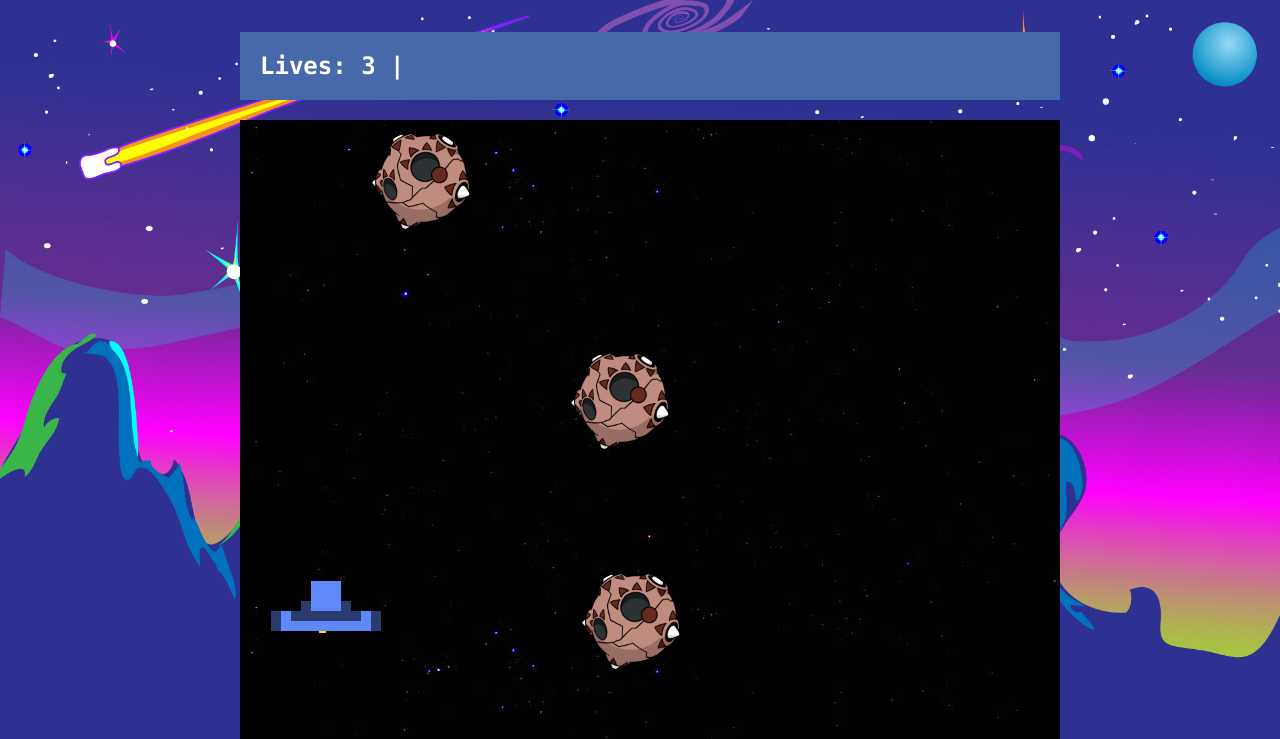
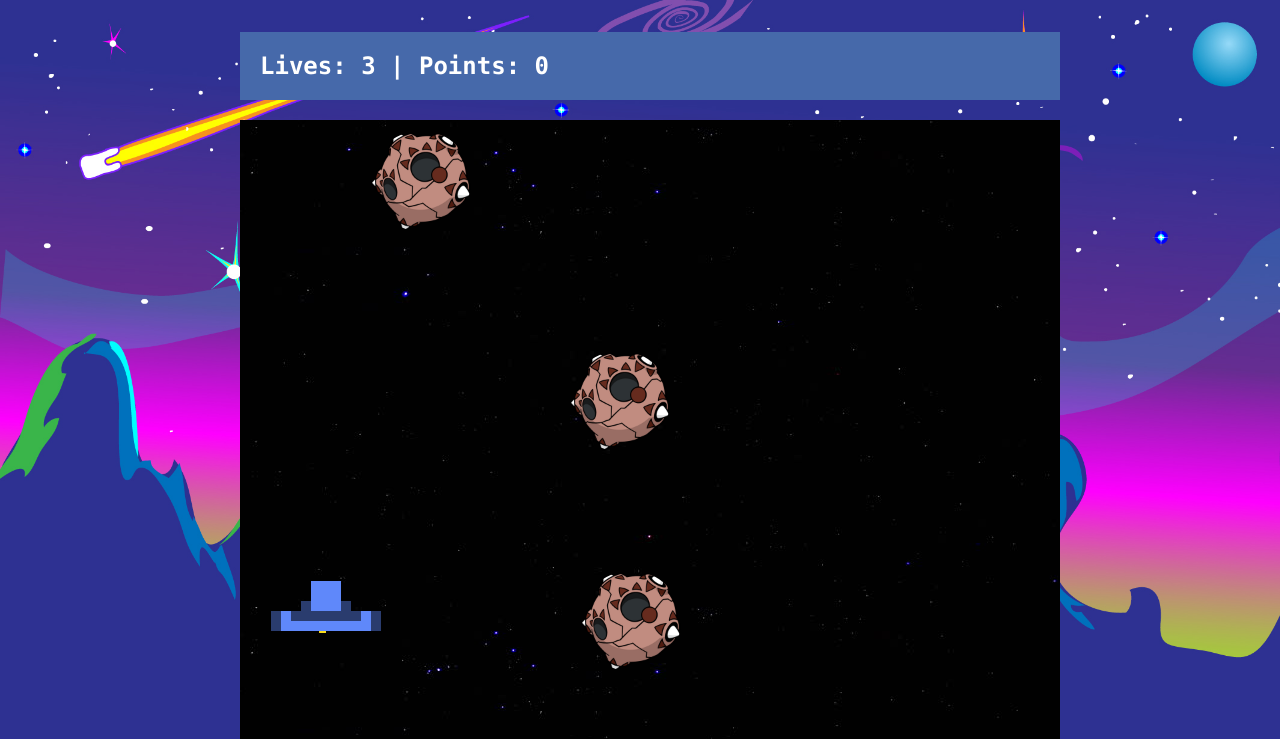
Before and after one commit to EvelinSzabados/js-game, a Flask app: page /game in a window 1280 px wide. Shown: the top 739 px of the page. Run offline with Flask 2, Linux system fonts and the light colour scheme.

Commit message:
Counting points

```diff
--- a/server.py
+++ b/server.py
@@ -17,6 +17,9 @@ def game():
 def game_over():
     return render_template('game_over.html')
 
+@app.route('/next_level')
+def winner():
+    return render_template('winner.html')
 
 if __name__ == '__main__':
     app.run(debug=True)
--- a/static/js/game.js
+++ b/static/js/game.js
@@ -50,23 +50,41 @@ function handleMeteor(){
     }, 5);
 
 }
-function set_session_json(json_name, item){
+function set_session_life(json_name, item){
     return localStorage.setItem(json_name, JSON.stringify(item));
 }
 
-function get_session_item(json_name){
+function get_session_life(json_name){
     return JSON.parse((localStorage.getItem(json_name)));
 }
-
+function set_session_points(json_name, point){
+    return localStorage.setItem(json_name, JSON.stringify(point));
+}
+function get_session_points(json_name){
+    return JSON.parse((localStorage.getItem(json_name)));
+}
 function checkLife(){
-    let counterLife = get_session_item('lives');
+    let counterLife = get_session_life('lives');
     counterLife --;
-    displayCounters(counterLife)
+    displayLife(counterLife);
     setTimeout(function(){
         if(counterLife !== 0) {
-            set_session_json('lives', counterLife);
+            set_session_life('lives', counterLife);
         }else{
             window.location.replace("/game_over")
+        }
+             }, 800)
+}
+function checkPoints(){
+    let points = get_session_points('points');
+    points++;
+
+    console.log(points)
+    displayPoints(points)
+    setTimeout(function(){
+        set_session_life('points', points);
+        if(points > 9) {
+            window.location.replace("/next_level")
         }
              }, 800)
 }
@@ -104,11 +122,15 @@ function collisionDetectionBullet(meteor){
     if(offsetX <=58 && offsetX >= -99){
         if(offsetY <50 && offsetY > -50){
             meteor.style.backgroundColor = "yellow";
+            checkPoints();
             setTimeout(function() {
+
                 meteor.remove();
             }, 200);
+            return true;
         }
     }
+    return false;
 }
 
 function positionBullet(){
@@ -139,13 +161,19 @@ function positionBullet(){
     })
 }
 
-function displayCounters(counterLife){
+function displayLife(counterLife){
 
     let counterDisplay = document.getElementById('lives');
-    counterDisplay.innerText=`Lives: ${counterLife}`
+    counterDisplay.innerText=`Lives: ${counterLife}`;
+}
+
+function displayPoints(points){
+    let pointDisplay = document.getElementById('points');
+    pointDisplay.innerText = `Points: ${points}`;
 }
 function main(){
-    set_session_json('lives', 3);
+    set_session_life('lives', 3);
+    set_session_points('points', 0);
     setInterval(moveBg, 10);
     moveShip();
     setInterval(handleMeteor, 1100);
--- a/templates/game.html
+++ b/templates/game.html
@@ -2,7 +2,7 @@
 
 {% block content %}
 <div class="game_container">
-    <p><h2><span id="lives">Lives: 3</span> | <span id="points"></span></h2></p>
+    <p><h2><span id="lives">Lives: 3</span> | <span id="points">Points: 0</span></h2></p>
     <div class="game_field" id="game_field">
 
         <img src="/static/bullet.png" id = "bullet">
```
Also changed, not shown: templates/winner.html (added, +14 -0 lines).
